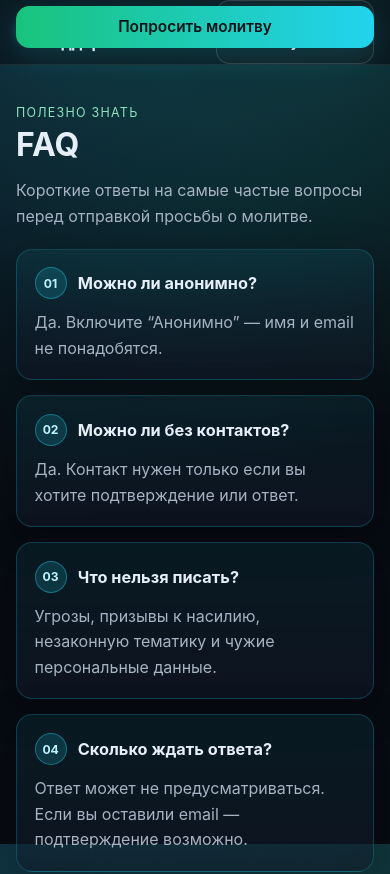
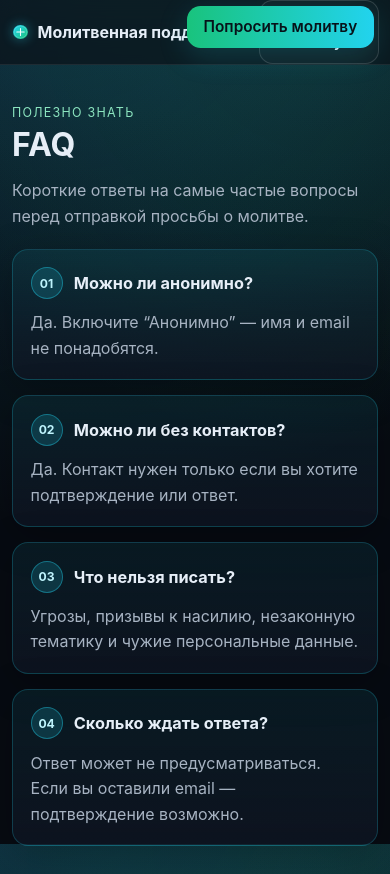
Before and after one commit to manitip/-------------5-, a Next.js app: page /faq in a window 390 px wide. Shown: the top 874 px of the page. Built offline with nearby package versions, Linux system fonts and the light colour scheme.

Commit message:
Refine mobile prayer CTA as floating rounded button

```diff
--- a/src/app/globals.css
+++ b/src/app/globals.css
@@ -20,23 +20,36 @@ body{
   font-family: Inter, ui-sans-serif, system-ui, -apple-system, Segoe UI, Roboto, Helvetica, Arial, sans-serif;
   text-rendering: optimizeLegibility;
   -webkit-font-smoothing: antialiased;
+  overflow-x: hidden;
 }
 
 a { color: inherit; text-decoration: none; }
 
-.container { width: min(1200px, 100% - 2rem); margin-inline: auto; }
-.site-main { padding: 2.25rem 0 6rem; }
+.container { width: min(1200px, 100% - 1.5rem); margin-inline: auto; }
+.site-main { padding: 2.25rem 0 6.8rem; }
 .home-stack { display: grid; gap: 2.5rem; }
 
 .site-nav { position: sticky; top: 0; z-index: 30; backdrop-filter: blur(12px); border-bottom: 1px solid rgba(255,255,255,.08); background: rgba(11,15,20,.65); }
 .site-nav-inner { display: flex; align-items: center; justify-content: space-between; min-height: 4rem; gap: 1rem; }
 .site-logo { display: flex; align-items: center; gap: .55rem; font-weight: 700; }
+.site-logo span { white-space: nowrap; }
 .site-logo-icon { width: 1.05rem; height: 1.05rem; display: block; filter: drop-shadow(0 0 6px rgba(34,211,238,.45)); }
 .site-nav-links { display: none; gap: 1.1rem; color: var(--muted); font-size: .95rem; }
 .site-nav-link:hover, .site-footer a:hover { color: #fff; }
 .site-nav-cta { display: none; }
-.mobile-cta-wrap { position: fixed; left: 0; right: 0; bottom: 1rem; z-index: 40; }
-.mobile-cta { width: 100%; justify-content: center; }
+.mobile-cta-wrap {
+  position: fixed;
+  right: 1rem;
+  bottom: max(1rem, env(safe-area-inset-bottom));
+  z-index: 40;
+}
+.mobile-cta {
+  width: auto;
+  justify-content: center;
+  border-radius: 999px;
+  padding: .9rem 1.25rem;
+  box-shadow: 0 12px 34px rgba(8, 145, 178, .35);
+}
 
 .hero-grid { display: grid; gap: 1.5rem; align-items: center; }
 .hero-title { font-size: clamp(2rem, 4.1vw, 3.3rem); line-height: 1.1; margin: 0; }
@@ -179,6 +192,7 @@ a { color: inherit; text-decoration: none; }
   background: linear-gradient(90deg, rgba(25,195,125,.24), rgba(34,211,238,.24));
   color: #eafff8;
 }
+.prayer-actions .ui-btn { width: 100%; justify-content: center; }
 .prayer-check-row { display: flex; gap: .65rem; align-items: center; }
 .prayer-check-soft { padding: .72rem .85rem; border: 1px solid rgba(255,255,255,.1); border-radius: .85rem; background: rgba(255,255,255,.02); }
 .prayer-checkbox {
@@ -271,8 +285,10 @@ input, select, textarea {
 textarea { min-height: 170px; }
 
 @media (min-width: 768px) {
+  .container { width: min(1200px, 100% - 2rem); }
   .site-nav-links, .site-nav-cta { display: inline-flex; }
   .mobile-cta-wrap { display: none; }
+  .site-main { padding-bottom: 6rem; }
   .hero-grid { grid-template-columns: 1.15fr .85fr; gap: 2rem; }
   .feature-grid { grid-template-columns: repeat(3, minmax(0, 1fr)); }
   .topic-grid { grid-template-columns: repeat(3, minmax(0, 1fr)); }
@@ -281,6 +297,7 @@ textarea { min-height: 170px; }
   .request-page { gap: 1.3rem; }
   .request-form-card, .request-privacy-card { padding: 1.45rem; }
   .prayer-grid-two { grid-template-columns: repeat(2, minmax(0, 1fr)); }
+  .prayer-actions .ui-btn { width: auto; }
 }
 
 .section-kicker {
@@ -442,6 +459,10 @@ textarea { min-height: 170px; }
   gap: 1.25rem;
 }
 
+.admin-page * {
+  overflow-wrap: anywhere;
+}
+
 .admin-filter-card {
   border-color: rgba(34,211,238,.18);
   background: linear-gradient(180deg, rgba(34,211,238,.06), rgba(17,24,39,.68));
@@ -485,6 +506,8 @@ textarea { min-height: 170px; }
   background: rgba(15,23,42,.4);
   color: #e2e8f0;
   transition: background .2s ease, border-color .2s ease, transform .2s ease;
+  width: 100%;
+  justify-content: center;
 }
 
 .admin-mini-btn:hover {
@@ -531,4 +554,8 @@ textarea { min-height: 170px; }
     align-items: center;
     gap: .8rem;
   }
+
+  .admin-mini-btn {
+    width: auto;
+  }
 }
--- a/src/components/Nav.tsx
+++ b/src/components/Nav.tsx
@@ -21,7 +21,7 @@ export default function Nav() {
         <Link href="/request" className="ui-btn ui-btn-ghost site-nav-cta">{siteText.nav.requestCta}</Link>
       </div>
 
-      <div className="container mobile-cta-wrap">
+      <div className="mobile-cta-wrap">
         <Link href="/request" className="ui-btn ui-btn-primary mobile-cta">{siteText.nav.requestCta}</Link>
       </div>
     </header>
```
Also changed, not shown: src/components/AdminClient.tsx (+16 -31 lines).
